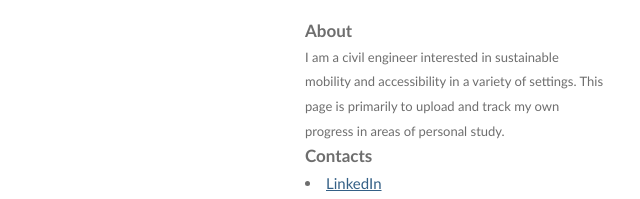
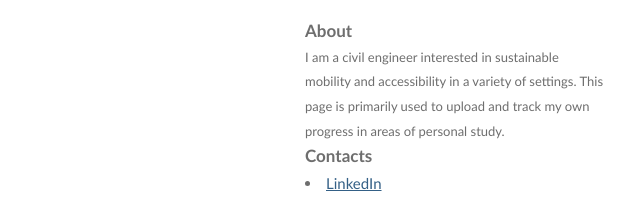
Before and after one commit to michaelSederlin/michaelSederlin.github.io, a plain HTML site: page index.html in a window 1280 px wide. Shown: the part 803-1002 px from the top of the page, 480-1120 px from the left. Drawn offline with Linux system fonts and the light colour scheme.

Commit message:
Update index.html

```diff
--- a/index.html
+++ b/index.html
@@ -43,7 +43,7 @@
       <p style="width:300px">
         <b style="font-size:17px;">About</b><br>
           I am a civil engineer interested in sustainable mobility and accessibility in a variety of settings.
-          This page is primarily to upload and track my own progress in areas of personal study.
+          This page is primarily used to upload and track my own progress in areas of personal study.
           <br>
           <b style="font-size:17px;">Contacts</b><br>
           <li id="portrait_links"> <a href="https://linkedin.com/in/michaelSederlin">LinkedIn</a></li>
```
